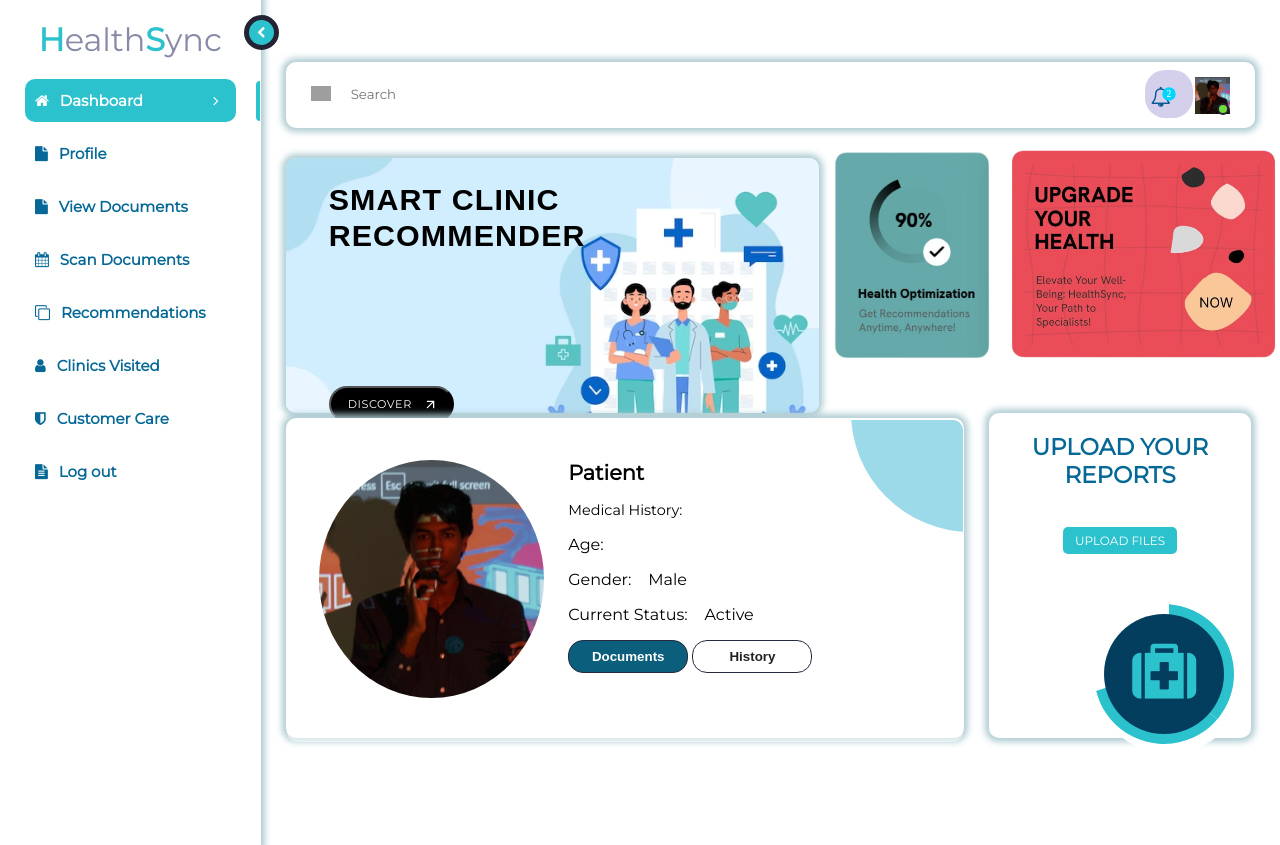
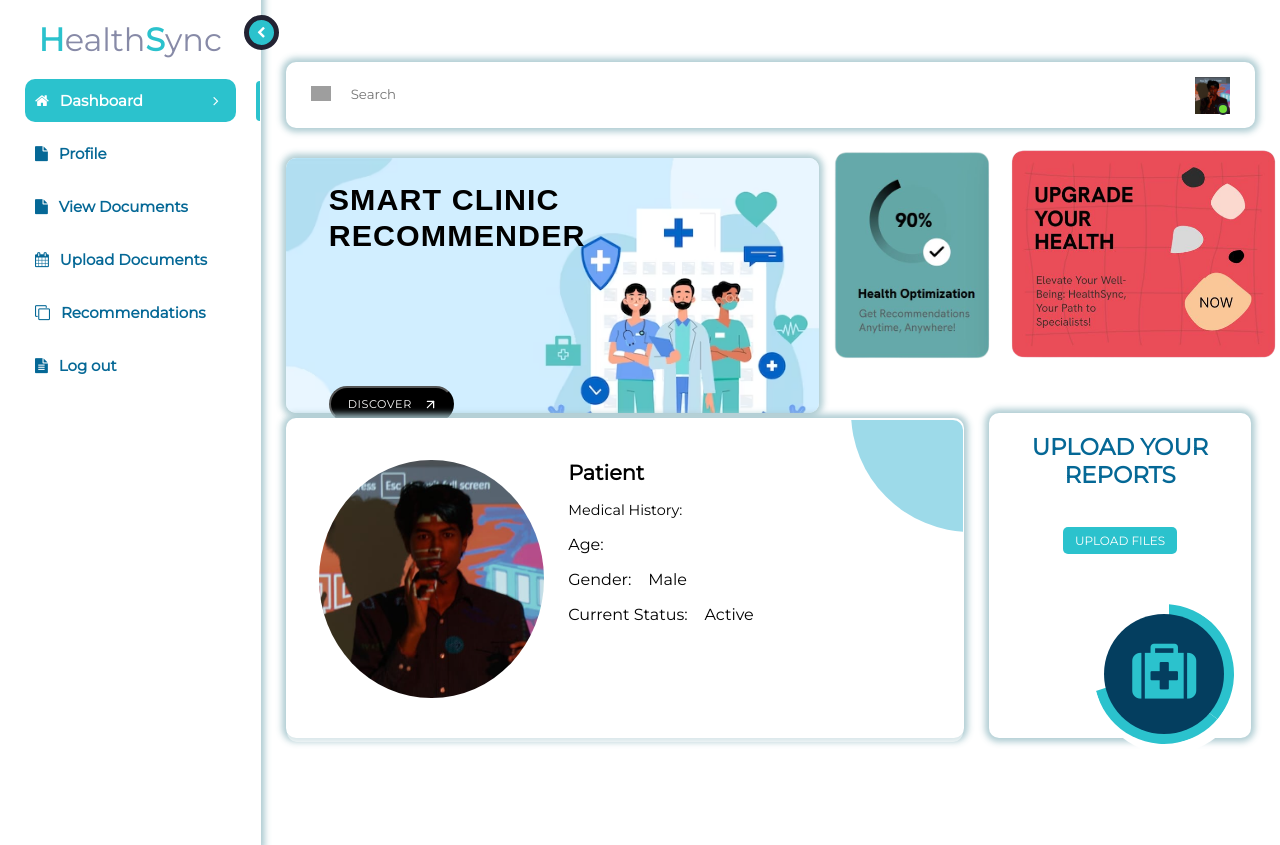
Before and after one commit to aakashrajaraman/HealthSync, a Flask app: template templates/patient_dashboard.html in a window 1280 px wide. Run offline with Flask 3, Linux system fonts and the light colour scheme; the template is opened without the code that fills it, so the values that code supplies are empty; grey boxes are pictures that could not be loaded.

Commit message:
changes to patient dashboard

```diff
--- a/templates/patient_dashboard.html
+++ b/templates/patient_dashboard.html
@@ -18,10 +18,8 @@
 		</li>
 		<li><i class="fa fa-file"></i><a href="#"> Profile</a></li>
     <li><i class="fa fa-file"></i><a href="#"> View Documents</a></li>
-		<li><i class="fa fa-calendar"></i><a href="#"> Scan Documents</a></li>
+		<li><i class="fa fa-calendar"></i><a href="#"> Upload Documents</a></li>
 		<li><i class="fa fa-clone"></i><a href="#"> Recommendations</a></li>
-		<li><i class="fa fa-user"></i><a href="#"> Clinics Visited</a></li>
-		<li><i class="fa fa-shield"></i><a href="#"> Customer Care</a></li>
 		<li><i class="fa fa-file-text"></i><a href="{{url_for('logout')}}"> Log out</a></li>
 
 
@@ -32,13 +30,6 @@
 	<div class="main-top">
 		<input type="text" name="" class="input" placeholder="Search">
 		<div class="top-right">
-
-			<i class="fa fa-bell-o topicon bell"></i>
-			<div class="notification-div">
-			<p>Success!Your registration is now complete!</p>
-			<p>Here's some information you may find useful!</p>
-		</div>
-
 
 			<a href="#" class="user1"><img src="{{url_for('static',filename='profile.png')}}" class="user">
 				<div class="profile-div">
@@ -123,10 +114,7 @@
             <p>Active</p>
           </ul>
 
-          <div class="links">
-            <button class="follow">Documents</button>
-            <button class="view">History</button>
-          </div>
+
         </div>
       </div>
 	</div>
```
